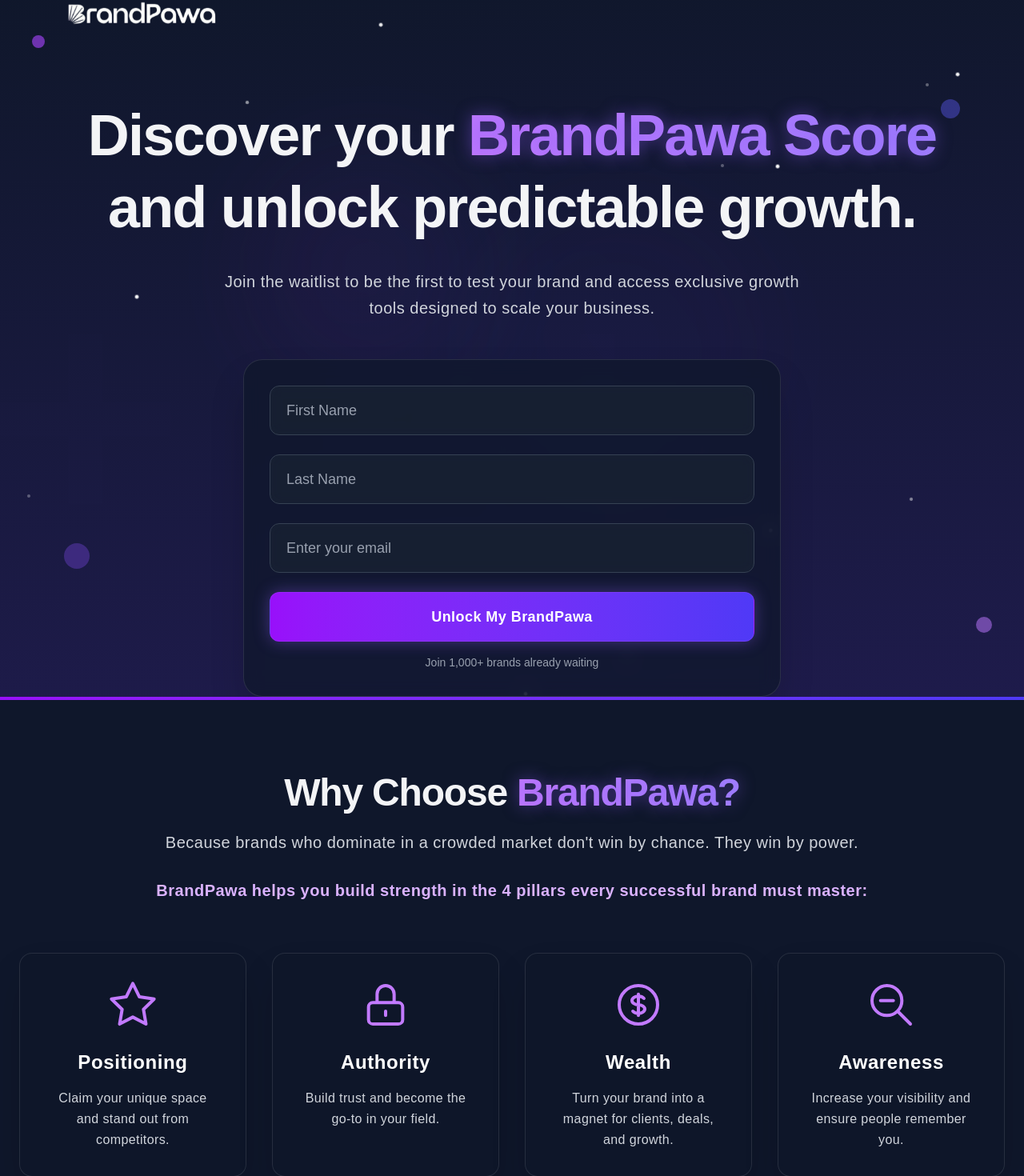
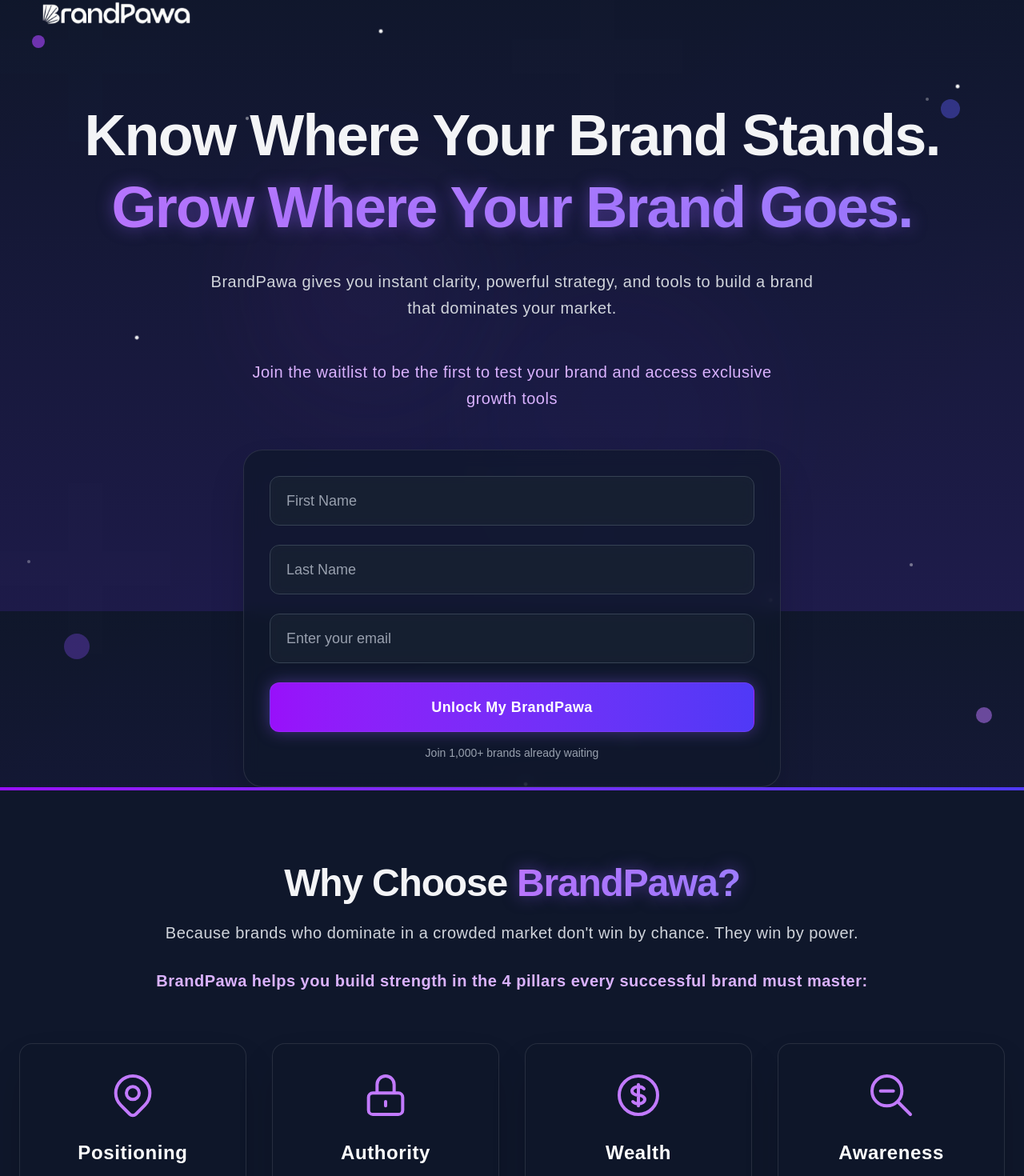
Before and after one commit to chizhinime/brand-pawa, a Next.js app: page / in a window 1280 px wide. Shown: the part 36-1506 px from the top of the page at 80% size. Built offline with nearby package versions, Linux system fonts and the light colour scheme; a web font is replaced by a local one.

Commit message:
Update index.tsx

```diff
--- a/src/pages/index.tsx
+++ b/src/pages/index.tsx
@@ -1,4 +1,3 @@
-// pages/index.tsx
 import Head from "next/head";
 import { FormEvent, useEffect, useRef, useState } from "react";
 
@@ -121,23 +120,32 @@
   };
 
   // Vector Icons as SVG Components
-  const MeasureIcon = () => (
+  const PositioningIcon = () => (
     <svg className="w-12 h-12 sm:w-16 sm:h-16" viewBox="0 0 24 24" fill="none" stroke="currentColor">
-      <path d="M9 19v-6a2 2 0 00-2-2H5a2 2 0 00-2 2v6a2 2 0 002 2h2a2 2 0 002-2zm0 0V9a2 2 0 012-2h2a2 2 0 012 2v10m-6 0a2 2 0 002 2h2a2 2 0 002-2m0 0V5a2 2 0 012-2h2a2 2 0 012 2v14a2 2 0 01-2 2h-2a2 2 0 01-2-2z"
+      <path d="M17.657 16.657L13.414 20.9a1.998 1.998 0 01-2.827 0l-4.244-4.243a8 8 0 1111.314 0z"
+            strokeWidth="1.5" strokeLinecap="round" strokeLinejoin="round"/>
+      <path d="M15 11a3 3 0 11-6 0 3 3 0 016 0z"
             strokeWidth="1.5" strokeLinecap="round" strokeLinejoin="round"/>
     </svg>
   );
 
-  const GrowIcon = () => (
+  const AuthorityIcon = () => (
     <svg className="w-12 h-12 sm:w-16 sm:h-16" viewBox="0 0 24 24" fill="none" stroke="currentColor">
-      <path d="M13 7h8m0 0v8m0-8l-8 8-4-4-6 6"
+      <path d="M12 15v2m-6 4h12a2 2 0 002-2v-6a2 2 0 00-2-2H6a2 2 0 00-2 2v6a2 2 0 002 2zm10-10V7a4 4 0 00-8 0v4h8z"
             strokeWidth="1.5" strokeLinecap="round" strokeLinejoin="round"/>
     </svg>
   );
 
-  const DominateIcon = () => (
+  const WealthIcon = () => (
     <svg className="w-12 h-12 sm:w-16 sm:h-16" viewBox="0 0 24 24" fill="none" stroke="currentColor">
-      <path d="M5 3v4M3 5h4M6 17v4m-2-2h4m5-16l2.286 6.857L21 12l-5.714 2.143L13 21l-2.286-6.857L5 12l5.714-2.143L13 3z"
+      <path d="M12 8c-1.657 0-3 .895-3 2s1.343 2 3 2 3 .895 3 2-1.343 2-3 2m0-8c1.11 0 2.08.402 2.599 1M12 8V7m0 1v8m0 0v1m0-1c-1.11 0-2.08-.402-2.599-1M21 12a9 9 0 11-18 0 9 9 0 0118 0z"
+            strokeWidth="1.5" strokeLinecap="round" strokeLinejoin="round"/>
+    </svg>
+  );
+
+  const AwarenessIcon = () => (
+    <svg className="w-12 h-12 sm:w-16 sm:h-16" viewBox="0 0 24 24" fill="none" stroke="currentColor">
+      <path d="M21 21l-6-6m2-5a7 7 0 11-14 0 7 7 0 0114 0zM13 10H7"
             strokeWidth="1.5" strokeLinecap="round" strokeLinejoin="round"/>
     </svg>
   );
@@ -166,10 +174,10 @@
   return (
     <>
       <Head>
-        <title>BrandPawa | Your Growth Partner</title>
+        <title>BrandPawa | Unlock Your Growth</title>
         <meta
           name="description"
-          content="Discover your BrandPawa Score and unlock predictable growth. Join the waitlist today."
+          content="Know where your brand stands and grow where your brand goes. Get instant clarity and powerful strategy to dominate your market."
         />
         <meta name="viewport" content="width=device-width, initial-scale=1" />
 
@@ -183,22 +191,23 @@
         <meta name="theme-color" content="#7c3aed" />
 
         {/* SEO Meta Tags */}
-        <meta name="keywords" content="brand growth, analytics, marketing, brand score, business growth" />
+        <meta name="keywords" content="brand growth, analytics, marketing, brand score, business growth, brand positioning, brand authority" />
         <meta name="author" content="BrandPawa" />
         <meta property="og:type" content="website" />
-        <meta property="og:title" content="BrandPawa | Unlock Your Growth" />
-        <meta property="og:description" content="Discover your BrandPawa Score and unlock predictable growth." />
+        <meta property="og:title" content="BrandPawa | Know Where Your Brand Stands. Grow Where Your Brand Goes." />
+        <meta property="og:description" content="Get instant clarity, powerful strategy, and tools to build a brand that dominates your market." />
         <meta property="og:image" content="/icon-512.png" />
         <meta property="og:url" content="https://brandpawa.com" />
         <meta name="twitter:card" content="summary_large_image" />
         <meta name="twitter:title" content="BrandPawa | Unlock Your Growth" />
-        <meta name="twitter:description" content="Discover your BrandPawa Score and unlock predictable growth." />
+        <meta name="twitter:description" content="Know where your brand stands and grow where your brand goes." />
         <meta name="twitter:image" content="/icon-512.png" />
 
         {/* Fonts */}
         <link rel="preconnect" href="https://fonts.googleapis.com" />
         <link rel="preconnect" href="https://fonts.gstatic.com" crossOrigin="anonymous" />
         <link href="https://fonts.googleapis.com/css2?family=Coolvetica&display=swap" rel="stylesheet" />
+
         <style>{`
           @keyframes float {
             0%, 100% { transform: translateY(0px) rotate(0deg); }
@@ -320,18 +329,18 @@
             ))}
           </div>
 
-          {/* Logo with actual image */}
-<div className="mb-8 sm:mb-12 transform hover:scale-105 transition-transform duration-300 animate-on-scroll w-full">
+          {/* Logo - Positioned on the left */}
+          <div className="w-full max-w-7xl mx-auto mb-8 sm:mb-12 transform hover:scale-105 transition-transform duration-300 animate-on-scroll">
             <div className="flex items-center justify-start p-4 sm:p-6">
               <img
                 src="/logo.png"
                 alt="BrandPawa"
-      className="h-12 sm:h-16 w-auto ml-4 sm:ml-8"
+                className="h-12 sm:h-16 w-auto"
                 onError={(e) => {
                   const target = e.target as HTMLImageElement;
                   target.style.display = 'none';
                   const fallback = document.createElement('div');
-        fallback.className = 'text-white font-bold text-xl sm:text-2xl tracking-wide ml-4 sm:ml-8';
+                  fallback.className = 'text-white font-bold text-xl sm:text-2xl tracking-wide';
                   fallback.textContent = 'BRANDPAWA';
                   target.parentNode?.appendChild(fallback);
                 }}
@@ -340,16 +349,19 @@
           </div>
 
           <h1 className="text-3xl sm:text-4xl md:text-5xl lg:text-6xl xl:text-7xl font-black leading-tight sm:leading-tight mb-6 sm:mb-8 max-w-4xl sm:max-w-6xl animate-on-scroll px-2 tracking-tight">
-            Discover your{" "}
-            <span className="bg-gradient-to-r from-purple-400 to-indigo-400 bg-clip-text text-transparent animate-gradient text-glow block sm:inline">
-              BrandPawa Score
-            </span>{" "}
-            and unlock predictable growth.
+            Know Where Your Brand Stands.
+            <br />
+            <span className="bg-gradient-to-r from-purple-400 to-indigo-400 bg-clip-text text-transparent animate-gradient text-glow">
+              Grow Where Your Brand Goes.
+            </span>
           </h1>
 
-          <p className="text-lg sm:text-xl text-gray-300 max-w-xl sm:max-w-3xl mx-auto mb-8 sm:mb-12 leading-relaxed animate-on-scroll mobile-text-lg tracking-wide">
-            Join the waitlist to be the first to test your brand and access
-            exclusive growth tools designed to scale your business.
+          <p className="text-lg sm:text-xl text-gray-300 max-w-2xl sm:max-w-3xl mx-auto mb-8 sm:mb-12 leading-relaxed animate-on-scroll mobile-text-lg tracking-wide">
+            BrandPawa gives you instant clarity, powerful strategy, and tools to build a brand that dominates your market.
+          </p>
+
+          <p className="text-lg sm:text-xl text-purple-300 max-w-xl sm:max-w-2xl mx-auto mb-8 sm:mb-12 leading-relaxed animate-on-scroll mobile-text-lg tracking-wide">
+            Join the waitlist to be the first to test your brand and access exclusive growth tools
           </p>
 
           {/* Waitlist Form */}
@@ -417,8 +429,8 @@
           </form>
         </section>
 
-        {/* Features Section */}
-      {/* Features Section with Vector Icons */}
+        {/* Rest of your sections remain exactly the same */}
+        {/* Why Choose BrandPawa Section */}
         <section id="features" className="py-16 sm:py-24 px-4 sm:px-6 bg-slate-900 relative overflow-hidden mobile-padding">
           <div className="absolute top-0 left-0 w-full h-1 bg-gradient-to-r from-purple-600 to-indigo-600"></div>
 
@@ -440,44 +452,24 @@
             <div className="grid grid-cols-1 md:grid-cols-2 lg:grid-cols-4 gap-6 sm:gap-8">
               {[
                 {
-          icon: (
-            <svg className="w-12 h-12 sm:w-16 sm:h-16" viewBox="0 0 24 24" fill="none" stroke="currentColor">
-              <path d="M12 2l3.09 6.26L22 9.27l-5 4.87 1.18 6.88L12 17.77l-6.18 3.25L7 14.14 2 9.27l6.91-1.01L12 2z"
-                    strokeWidth="1.5" strokeLinecap="round" strokeLinejoin="round"/>
-            </svg>
-          ),
+                  icon: <PositioningIcon />,
                   title: "Positioning",
-          description: "Claim your unique space and stand out from competitors."
+                  description: "Never blend in. Stand out with clear strategy and unique identity."
                 },
                 {
-          icon: (
-            <svg className="w-12 h-12 sm:w-16 sm:h-16" viewBox="0 0 24 24" fill="none" stroke="currentColor">
-              <path d="M12 15v2m-6 4h12a2 2 0 002-2v-6a2 2 0 00-2-2H6a2 2 0 00-2 2v6a2 2 0 002 2zm10-10V7a4 4 0 00-8 0v4h8z"
-                    strokeWidth="1.5" strokeLinecap="round" strokeLinejoin="round"/>
-            </svg>
-          ),
+                  icon: <AuthorityIcon />,
                   title: "Authority",
-          description: "Build trust and become the go-to in your field."
+                  description: "Be the trusted leader. Shape your brand to win trust, followers, and influence."
                 },
                 {
-          icon: (
-            <svg className="w-12 h-12 sm:w-16 sm:h-16" viewBox="0 0 24 24" fill="none" stroke="currentColor">
-              <path d="M12 8c-1.657 0-3 .895-3 2s1.343 2 3 2 3 .895 3 2-1.343 2-3 2m0-8c1.11 0 2.08.402 2.599 1M12 8V7m0 1v8m0 0v1m0-1c-1.11 0-2.08-.402-2.599-1M21 12a9 9 0 11-18 0 9 9 0 0118 0z"
-                    strokeWidth="1.5" strokeLinecap="round" strokeLinejoin="round"/>
-            </svg>
-          ),
+                  icon: <WealthIcon />,
                   title: "Wealth",
-          description: "Turn your brand into a magnet for clients, deals, and growth."
+                  description: "Convert visibility into revenue. Use automation + strategy to build consistent value."
                 },
                 {
-          icon: (
-            <svg className="w-12 h-12 sm:w-16 sm:h-16" viewBox="0 0 24 24" fill="none" stroke="currentColor">
-              <path d="M21 21l-6-6m2-5a7 7 0 11-14 0 7 7 0 0114 0zM13 10H7"
-                    strokeWidth="1.5" strokeLinecap="round" strokeLinejoin="round"/>
-            </svg>
-          ),
+                  icon: <AwarenessIcon />,
                   title: "Awareness",
-          description: "Increase your visibility and ensure people remember you."
+                  description: "Amplify your reach. Get noticed where it matters."
                 }
               ].map((feature, index) => (
                 <div
@@ -518,13 +510,13 @@
                   step: "1",
                   icon: <Step1Icon />,
                   title: "Sign Up",
-                  description: "Join the waitlist and be among the first to access BrandPawa powerful platform."
+                  description: "Join the waitlist and be among the first to access BrandPawa&apos;s powerful platform."
                 },
                 {
                   step: "2",
                   icon: <Step2Icon />,
-                  title: "Test Your Brand",
-                  description: "Get your BrandPawa Score instantly with our comprehensive diagnostic tools."
+                  title: "Put Your Brand to the Test",
+                  description: "Find out your BrandPawa Score instantly and discover what your brand needs to grow stronger."
                 },
                 {
                   step: "3",
@@ -590,14 +582,27 @@
         </section>
 
         {/* Footer */}
-        <footer className="py-6 sm:py-8 text-center text-gray-400 bg-slate-900 border-t border-slate-800 mobile-padding">
-          <div className="max-w-7xl mx-auto px-4 sm:px-6">
+        <footer className="py-8 sm:py-12 text-center text-gray-400 bg-slate-900 border-t border-slate-800 mobile-padding">
+          <div className="max-w-4xl mx-auto px-4 sm:px-6">
+            <div className="mb-6 animate-on-scroll">
+              <h3 className="text-xl sm:text-2xl font-bold text-white mb-4 tracking-wide">
+                BrandPawa
+              </h3>
+              <p className="text-lg sm:text-xl text-gray-300 mb-6 leading-relaxed tracking-wide">
+                For brands who don&apos;t just want to exist. Brands who want to be heard, trusted, and remembered.
+              </p>
+              <p className="text-purple-300 text-base sm:text-lg font-semibold tracking-wide">
+                Join thousands who are already shaping their brands with purpose.
+              </p>
+            </div>
+            <div className="pt-6 border-t border-slate-700">
               <p className="text-xs sm:text-sm animate-on-scroll font-coolvetica tracking-wide">
                 © {new Date().getFullYear()} BrandPawa. All rights reserved.
                 <span className="mx-2">•</span>
                 Building the future of brand growth
               </p>
             </div>
+          </div>
         </footer>
       </main>
     </>
```
Lines whose indentation alone changed are shown as unchanged.
